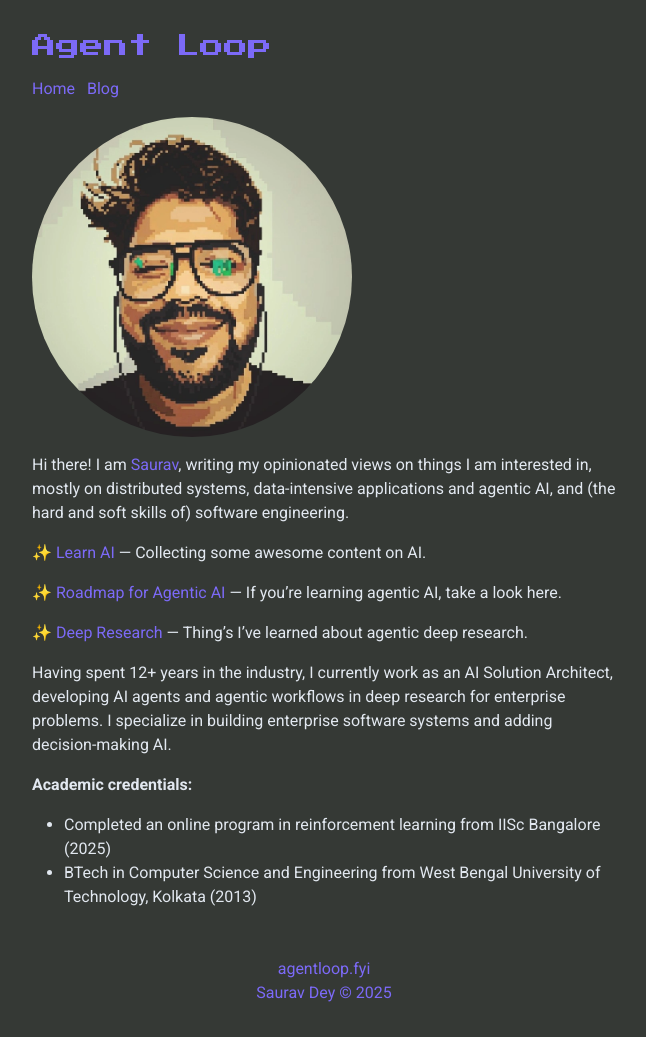
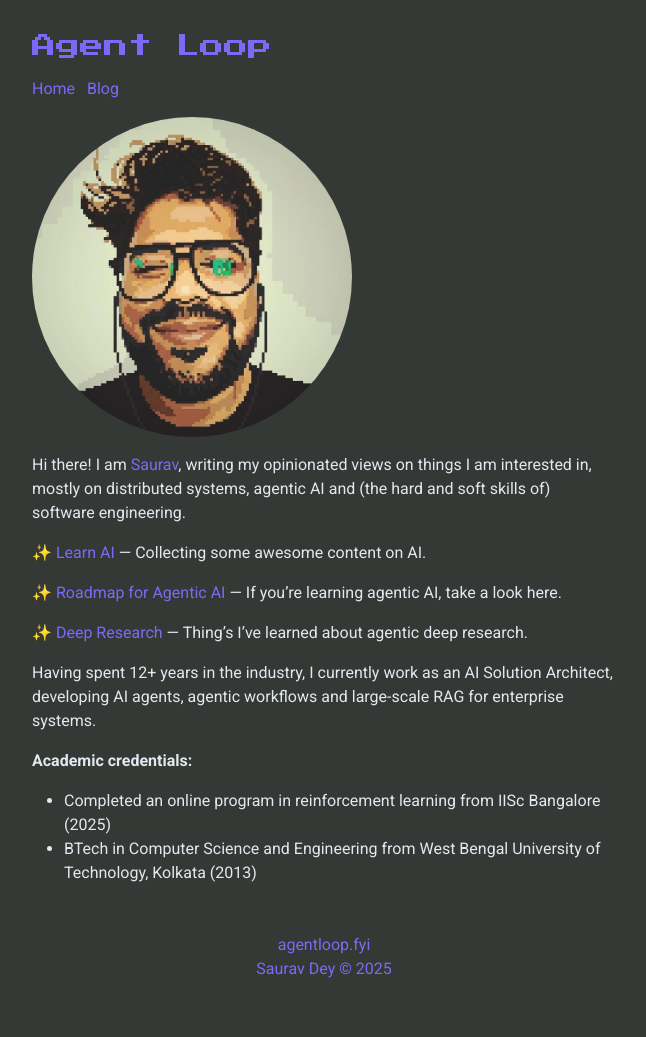
Before and after one commit to agentloopfyi/agentloopfyi.github.io, a Jekyll site: the page built from index.markdown, in a window 1280 px wide. Shown: the whole page, without its empty margins (316-962 px from the left). Built offline with Jekyll 4.4.1, drawn with Linux system fonts in a browser that asks for light colours; nearby versions of some CDN libraries; after the commit the page ends 1013 px from its top, so only the background shows below that.

Commit message:
Update index.markdown

```diff
--- a/index.markdown
+++ b/index.markdown
@@ -4,7 +4,7 @@ layout: default
 
 <img class="face-img" src="{{ " /assets/self.png" | prepend: site.baseurl }}" />
 
-Hi there! I am <a href="https://www.linkedin.com/in/sauravdey" target="_blank">Saurav</a>, writing my opinionated views on things I am interested in, mostly on distributed systems, data-intensive applications and agentic AI, and (the hard and soft skills of) software engineering.
+Hi there! I am <a href="https://www.linkedin.com/in/sauravdey" target="_blank">Saurav</a>, writing my opinionated views on things I am interested in, mostly on distributed systems, agentic AI and (the hard and soft skills of) software engineering.
 
 ✨ [Learn AI](/learn-ai) — Collecting some awesome content on AI.
 
@@ -12,7 +12,7 @@ Hi there! I am <a href="https://www.linkedin.com/in/sauravdey" target="_blank">S
 
 ✨ [Deep Research](/deep-research) — Thing's I've learned about agentic deep research.
 
-Having spent 12+ years in the industry, I currently work as an AI Solution Architect, developing AI agents and agentic workflows in deep research for enterprise problems. I specialize in building enterprise software systems and adding decision-making AI.
+Having spent 12+ years in the industry, I currently work as an AI Solution Architect, developing AI agents, agentic workflows and large-scale RAG for enterprise systems.
 
 **Academic credentials:**
 - Completed an online program in reinforcement learning from IISc Bangalore (2025)
```
